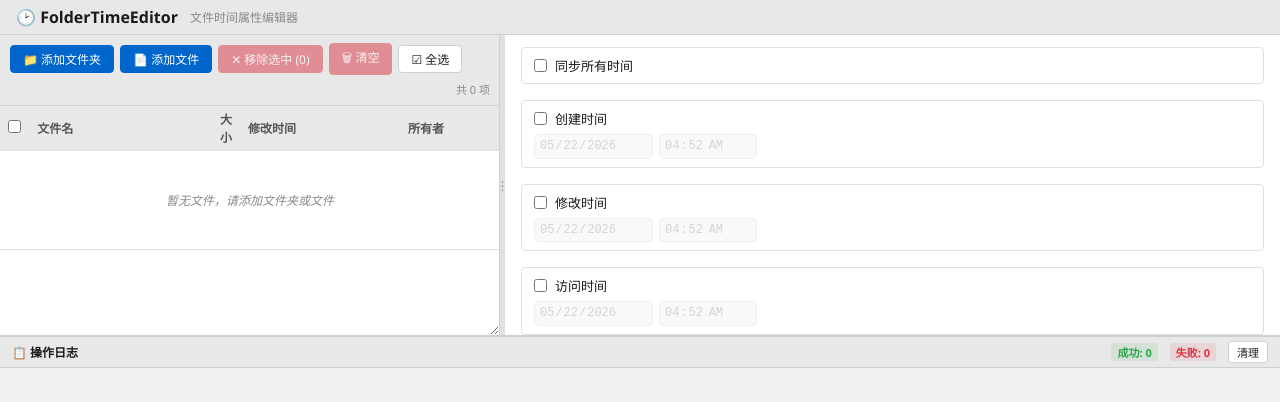
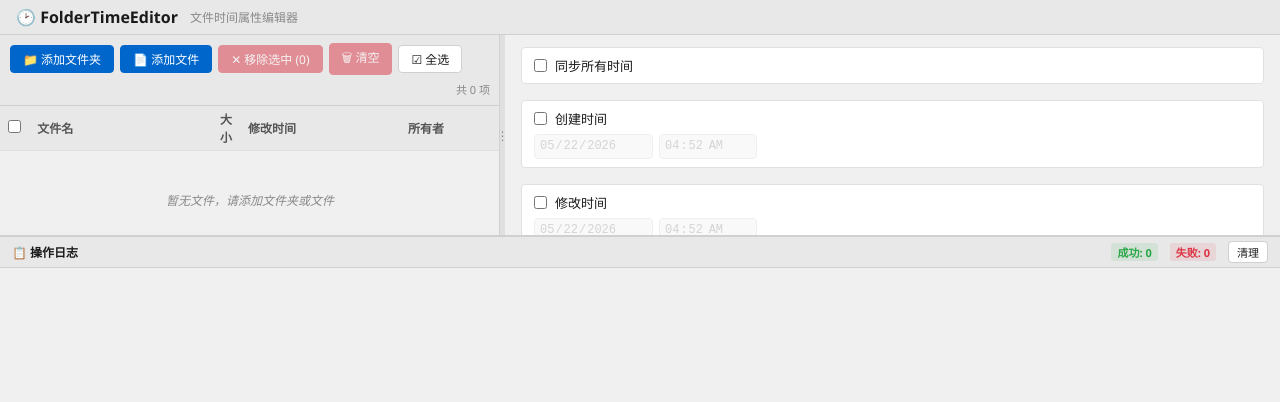
Before and after one commit to titanks-lab/FolderTimeEditor, a Vue app: page / in a window 1280 px wide. Shown: the top 402 px of the page. Built offline with nearby package versions, Linux system fonts and the light colour scheme.

Commit message:
fix: 修复CSS重复 + 简化flex布局

```diff
--- a/src/App.vue
+++ b/src/App.vue
@@ -91,7 +91,6 @@ function stopResize() {
   display: flex;
   flex-direction: column;
   height: 100vh;
-  height: 100dvh;
   overflow: hidden;
 }
 
@@ -119,32 +118,28 @@ function stopResize() {
 
 .main-content {
   display: flex;
-  flex: 1 1 auto;
+  flex: 1;
   overflow: hidden;
-  min-height: 100px;
-  background: var(--bg-secondary, #ffffff);
+  min-height: 200px;
 }
 
 .panel {
   display: flex;
   flex-direction: column;
-  overflow: hidden;
+  overflow: auto;
   min-width: 200px;
-  background: var(--bg-secondary, #f0f0f0);
 }
 
 .left-panel {
-  flex: 0 0 auto;
   width: 500px;
   min-width: 300px;
   max-width: 800px;
   border-right: 1px solid var(--border-color);
-  background: var(--bg-secondary, #ffffff);
-  resize: horizontal;
+  overflow: auto;
 }
 
 .right-panel {
-  flex: 1 1 auto;
+  flex: 1;
   min-width: 250px;
   overflow-y: auto;
 }
```
